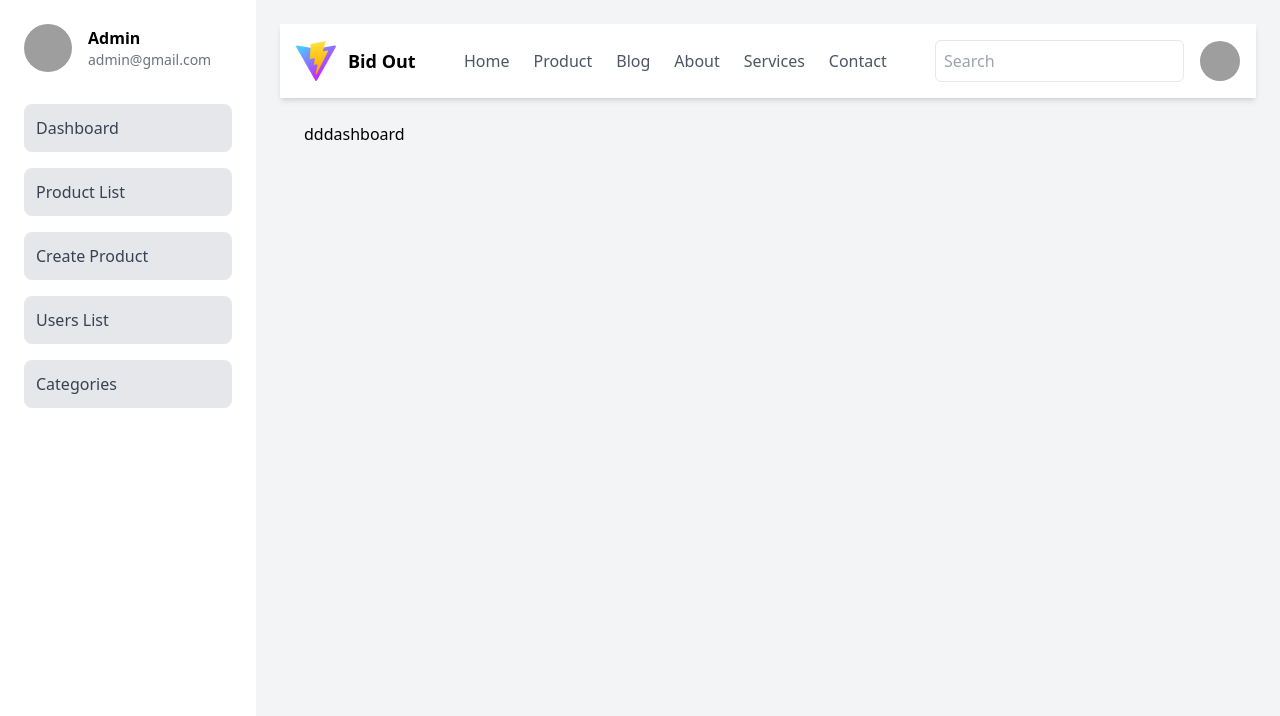
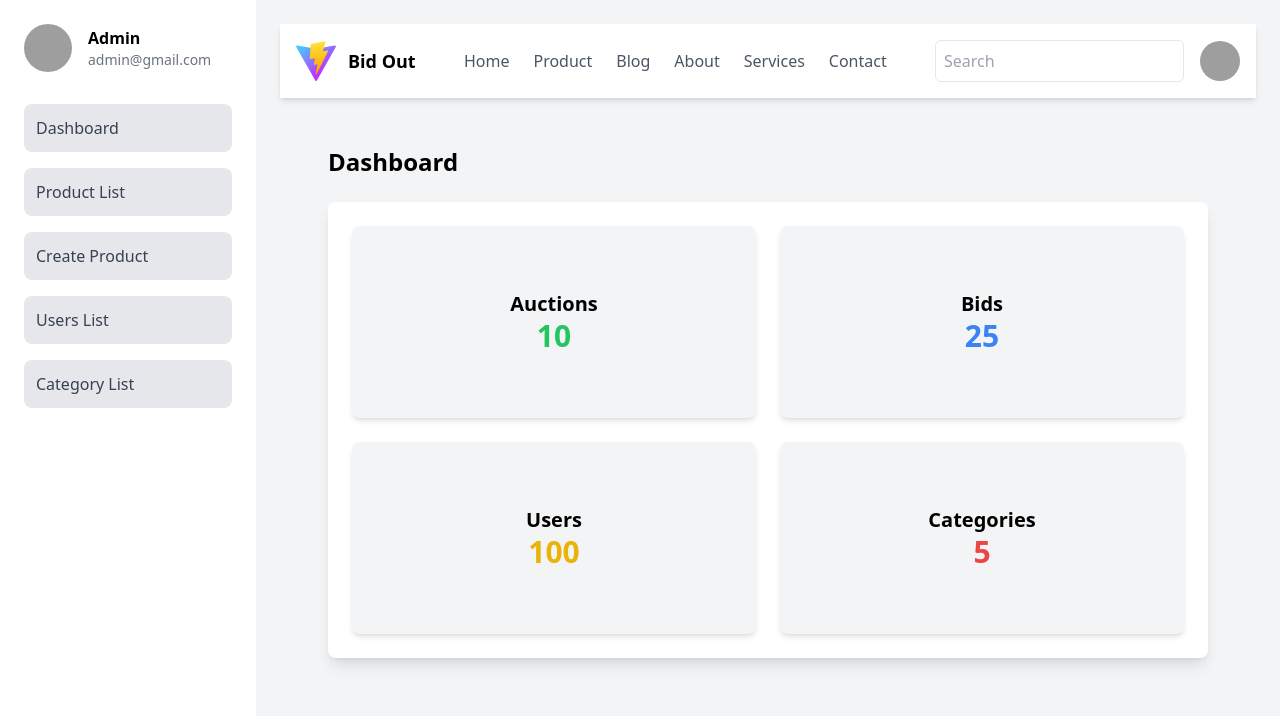
Before and after one commit to KavinduPramod/bidding_system, a React (Vite) app: page /layout/dashboard in a window 1280 px wide. Shown: the top 716 px of the page. Built offline with nearby package versions, Linux system fonts and the light colour scheme; grey boxes are pictures that could not be loaded.

Commit message:
Update title and enhance Dashboard layout with statistics cards

```diff
--- a/index.html
+++ b/index.html
@@ -4,7 +4,7 @@
 <head>
   <meta charset="UTF-8" />
   <meta name="viewport" content="width=device-width, initial-scale=1.0" />
-  <title>Double Bonus</title>
+  <title>Bid Out</title>
 </head>
 
 <body>
--- a/src/layout/Sidebar.jsx
+++ b/src/layout/Sidebar.jsx
@@ -44,7 +44,7 @@ const SideBar = () => {
           to="/layout/categories"
           className="block text-gray-700 bg-gray-200 hover:bg-green-100 hover:text-green-500 rounded-lg p-3"
         >
-          Categories
+          Category List
         </NavLink>
       </nav>
     </div>
--- a/src/pages/Dashboard.jsx
+++ b/src/pages/Dashboard.jsx
@@ -1,11 +1,55 @@
-import React from 'react'
+import React from 'react';
 
 function Dashboard() {
+  // Example data, you can replace these with actual data from your API or state management
+  const stats = {
+    auctions: 10,
+    bids: 25,
+    users: 100,
+    categories: 5,
+  };
+
   return (
-    <div>
-      dddashboard
+    <div className="p-6">
+      <h1 className="text-2xl font-bold mb-6">Dashboard</h1>
+      {/* Outer white card for background */}
+      <div className="bg-white shadow-lg rounded-lg p-6">
+        <div className="grid grid-cols-1 md:grid-cols-2 gap-6">
+          {/* Card for Auctions */}
+          <div className="bg-gray-100 shadow-md rounded-lg p-6 flex items-center justify-center h-48">
+            <div className="text-center">
+              <h2 className="text-xl font-semibold">Auctions</h2>
+              <p className="text-3xl font-bold text-green-500">{stats.auctions}</p>
+            </div>
+          </div>
+
+          {/* Card for Bids */}
+          <div className="bg-gray-100 shadow-md rounded-lg p-6 flex items-center justify-center h-48">
+            <div className="text-center">
+              <h2 className="text-xl font-semibold">Bids</h2>
+              <p className="text-3xl font-bold text-blue-500">{stats.bids}</p>
+            </div>
+          </div>
+
+          {/* Card for Users */}
+          <div className="bg-gray-100 shadow-md rounded-lg p-6 flex items-center justify-center h-48">
+            <div className="text-center">
+              <h2 className="text-xl font-semibold">Users</h2>
+              <p className="text-3xl font-bold text-yellow-500">{stats.users}</p>
+            </div>
+          </div>
+
+          {/* Card for Categories */}
+          <div className="bg-gray-100 shadow-md rounded-lg p-6 flex items-center justify-center h-48">
+            <div className="text-center">
+              <h2 className="text-xl font-semibold">Categories</h2>
+              <p className="text-3xl font-bold text-red-500">{stats.categories}</p>
+            </div>
+          </div>
+        </div>
+      </div>
     </div>
-  )
+  );
 }
 
-export default Dashboard
+export default Dashboard;
```
